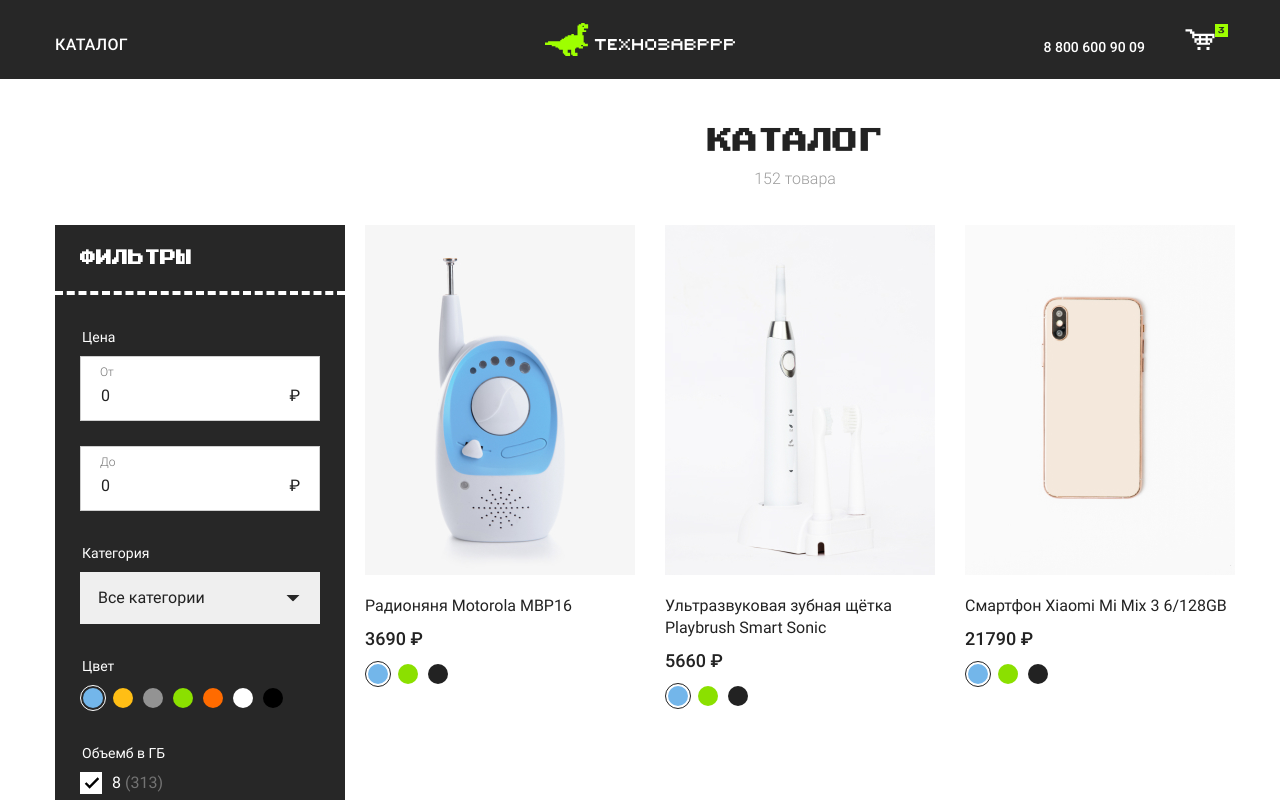
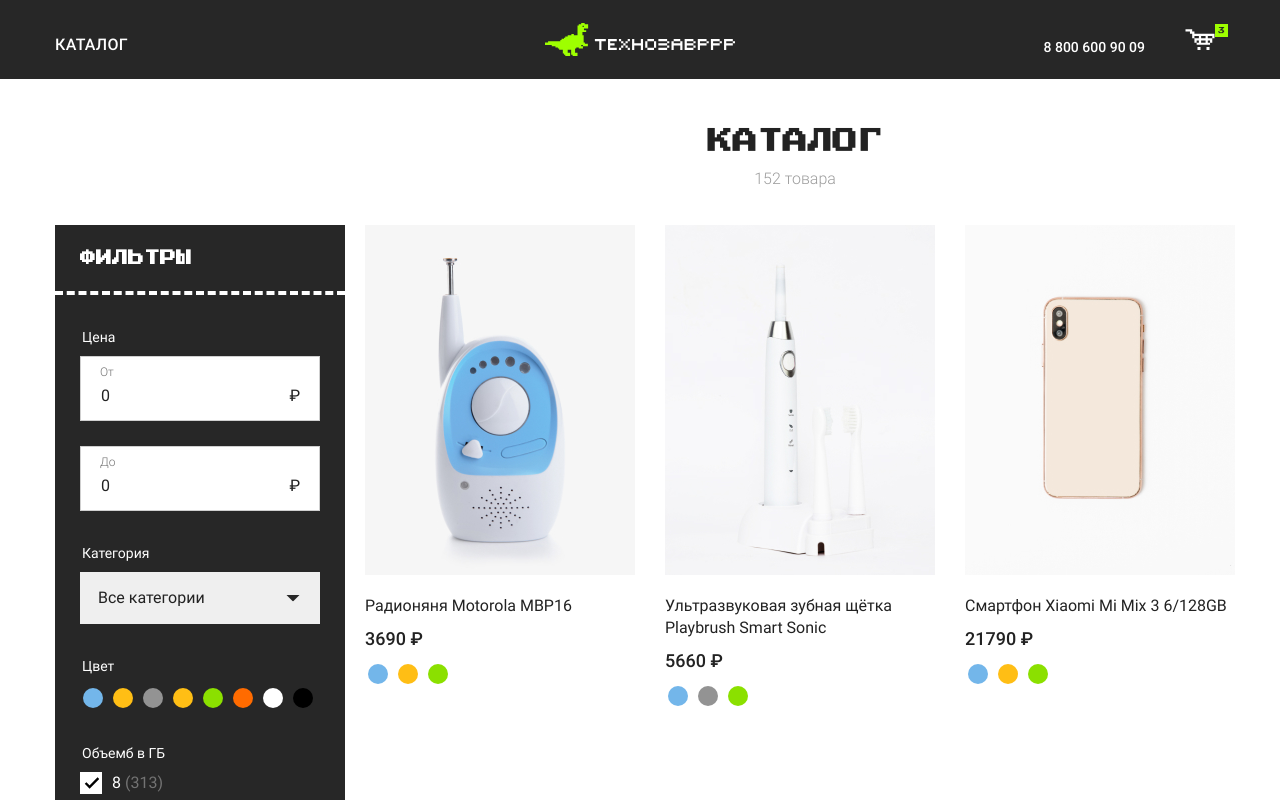
Before and after one commit to ilmensky/skillbox_vuejs_project1, a Vue app: page / in a window 1280 px wide. Shown: the top 800 px of the page. Built offline with nearby package versions, Linux system fonts and the light colour scheme.

Commit message:
add filter by color

```diff
--- a/src/App.vue
+++ b/src/App.vue
@@ -12,9 +12,11 @@
       <ProductFilter
         :category-id.sync="filterCategoryId"
         :price-from.sync="filterPriceFrom"
-        :price-to.sync="filterPriceTo" />
+        :price-to.sync="filterPriceTo"
+        :color-id.sync="filterColorId"
+      />
       <section class="catalog">
-        <ProductList :products="products"/>
+        <ProductList :products="products" :filtered-color="filterColorId"/>
         <BasePagination v-model="page" :count="countProducts" :per-page="productsPerPage"/>
       </section>
     </div>
@@ -39,6 +41,7 @@
       filterPriceFrom: 0,
       filterPriceTo: 0,
       filterCategoryId: 0,
+      filterColorId: 0,
       page: 1,
       productsPerPage: 3,
     };
@@ -61,6 +64,11 @@
           (product) => product.categoryId === this.filterCategoryId,
         );
       }
+      if (this.filterColorId > 0) {
+        filteredProducts = filteredProducts.filter(
+          (product) => product.color_ids.includes(this.filterColorId),
+        );
+      }
       return filteredProducts;
     },
     products() {
--- a/src/components/ProductFilter.vue
+++ b/src/components/ProductFilter.vue
@@ -5,13 +5,13 @@
     <form class="filter__form form" action="#" method="get" @submit.prevent="submit">
       <fieldset class="form__block">
         <legend class="form__legend">Цена</legend>
-        <label class="form__label form__label--price">
-          <input class="form__input" type="text" name="min-price"
+        <label class="form__label form__label--price" for="price-from">
+          <input class="form__input" type="text" name="min-price" id="price-from"
                  v-model.number="currentPriceFrom" >
           <span class="form__value">От</span>
         </label>
-        <label class="form__label form__label--price">
-          <input class="form__input" type="text" name="max-price"
+        <label class="form__label form__label--price" for="price-to">
+          <input class="form__input" type="text" name="max-price" id="price-to"
                  v-model.number="currentPriceTo">
           <span class="form__value">До</span>
         </label>
@@ -19,8 +19,8 @@
 
       <fieldset class="form__block">
         <legend class="form__legend">Категория</legend>
-        <label class="form__label form__label--select">
-          <select class="form__select"  type="text" name="category"
+        <label class="form__label form__label--select" for="category">
+          <select class="form__select"  type="text" name="category" id="category"
                   v-model.number="currentCategoryId">
             <option value="0">Все категории</option>
             <option :value="category.id" v-for="category in categories"
@@ -32,50 +32,17 @@
       <fieldset class="form__block">
         <legend class="form__legend">Цвет</legend>
         <ul class="colors">
-          <li class="colors__item">
-            <label class="colors__label">
-              <input class="colors__radio sr-only" type="radio" name="color" value="#73B6EA"
-                     checked="">
-              <span class="colors__value" style="background-color: #73B6EA;">
+          <li class="colors__item" v-for="(color, key) in colors" :key="key + 'color_filter'">
+            <label class="colors__label" :for="key+'color_id'">
+              <input class="colors__radio sr-only"
+                     type="radio"
+                     :id="key+'color_id'"
+                     v-model="currentColorId"
+                     :value="color.id"
+                     :checked="color.checked">
+              <span class="colors__value" :style="{backgroundColor: color.value}">
                   </span>
             </label>
-          </li>
-          <li class="colors__item">
-            <label class="colors__label">
-              <input class="colors__radio sr-only" type="radio" name="color" value="#FFBE15">
-              <span class="colors__value" style="background-color: #FFBE15;">
-                  </span>
-            </label>
-          </li>
-          <li class="colors__item">
-            <label class="colors__label">
-              <input class="colors__radio sr-only" type="radio" name="color" value="#939393">
-              <span class="colors__value" style="background-color: #939393;">
-                </span></label>
-          </li>
-          <li class="colors__item">
-            <label class="colors__label">
-              <input class="colors__radio sr-only" type="radio" name="color" value="#8BE000">
-              <span class="colors__value" style="background-color: #8BE000;">
-                </span></label>
-          </li>
-          <li class="colors__item">
-            <label class="colors__label">
-              <input class="colors__radio sr-only" type="radio" name="color" value="#FF6B00">
-              <span class="colors__value" style="background-color: #FF6B00;">
-                </span></label>
-          </li>
-          <li class="colors__item">
-            <label class="colors__label">
-              <input class="colors__radio sr-only" type="radio" name="color" value="#FFF">
-              <span class="colors__value" style="background-color: #FFF;">
-                </span></label>
-          </li>
-          <li class="colors__item">
-            <label class="colors__label">
-              <input class="colors__radio sr-only" type="radio" name="color" value="#000">
-              <span class="colors__value" style="background-color: #000;">
-                </span></label>
           </li>
         </ul>
       </fieldset>
@@ -153,6 +120,7 @@
 
 <script>
 import categories from '../data/categories';
+import colors from '../data/colors';
 
 export default {
   name: 'ProductFilter',
@@ -160,17 +128,22 @@
     'priceFrom',
     'priceTo',
     'categoryId',
+    'colorId',
   ],
   data() {
     return {
       currentPriceFrom: 0,
       currentPriceTo: 0,
       currentCategoryId: 0,
+      currentColorId: 0,
     };
   },
   computed: {
     categories() {
       return categories;
+    },
+    colors() {
+      return colors;
     },
   },
   methods: {
@@ -178,11 +151,12 @@
       this.$emit('update:priceFrom', this.currentPriceFrom);
       this.$emit('update:priceTo', this.currentPriceTo);
       this.$emit('update:categoryId', this.currentCategoryId);
+      this.$emit('update:colorId', this.currentColorId);
     },
     reset() {
       this.$emit('update:priceFrom', 0);
       this.$emit('update:priceTo', 0);
-      this.$emit('update:categoryId', 0);
+      this.$emit('update:colorId', 0);
     },
   },
   watch: {
@@ -195,6 +169,9 @@
     categoryId(value) {
       this.currentCategoryId = value;
     },
+    colorId(value) {
+      this.currentColorId = value;
+    },
   },
 };
 </script>
--- a/src/components/ProductItem.vue
+++ b/src/components/ProductItem.vue
@@ -15,29 +15,14 @@
             </span>
 
     <ul class="colors colors--black">
-      <li class="colors__item">
-        <label :for="index+'p1'" class="colors__label">
-          <input :id="index+'p1'" checked="" class="colors__radio sr-only" v-model="color"
+      <li class="colors__item" v-for="(c, key) in product.color_ids" :key="key+'_item_c_'+ index">
+        <label :for="c + '_color_' + index" class="colors__label">
+          <input :id="c + '_color_' + index" class="colors__radio sr-only"
+                 :checked="colors[c - 1].checked"
+                 v-model="color"
                  type="radio"
-                 value="#73B6EA">
-          <span class="colors__value" style="background-color: #73B6EA;">
-                  </span>
-        </label>
-      </li>
-      <li class="colors__item">
-        <label :for="index+'p2'" class="colors__label">
-          <input :id="index+'p2'" class="colors__radio sr-only" type="radio" v-model="color"
-                 value="#8BE000">
-          <span class="colors__value" style="background-color: #8BE000;">
-                  </span>
-        </label>
-      </li>
-      <li class="colors__item">
-        <label :for="index + 'p3'" class="colors__label">
-          <input :id="index + 'p3'" class="colors__radio sr-only" type="radio" v-model="color"
-                 value="#222">
-          <span class="colors__value" style="background-color: #222;">
-                  </span>
+                 :value="colors[c - 1].value">
+          <span class="colors__value" :style="{backgroundColor: colors[c - 1].value}"></span>
         </label>
       </li>
     </ul>
@@ -45,13 +30,35 @@
 </template>
 
 <script>
+import colors from '../data/colors';
+
 export default {
   name: 'ProductItem',
-  props: ['product', 'index'],
+  props: ['product', 'index', 'fColor'],
   data() {
     return {
-      color: '#73B6EA',
+      color: '',
+      fColor2: null,
     };
+  },
+  computed: {
+    colors() {
+      return colors;
+    },
+  },
+  watch: {
+    fColor: {
+      handler(value) {
+        this.fColor2 = value;
+        if (value > 0) {
+          this.color = colors[value - 1].value;
+        } else {
+          this.color = '';
+        }
+      },
+      deep: true,
+      immediate: true,
+    },
   },
 };
 </script>
--- a/src/components/ProductList.vue
+++ b/src/components/ProductList.vue
@@ -1,7 +1,7 @@
 <template>
   <ul class="catalog__list">
-    <ProductItem :product="product" :index="index"
-                 v-for="(product, index) in products" :key="product.id"/>
+    <ProductItem :product="product" :index="index" :f-color="filteredColor"
+                 v-for="(product, index) in products" :key="product.id + '_product'"/>
   </ul>
 </template>
 
@@ -13,7 +13,7 @@
   components: {
     ProductItem,
   },
-  props: ['products'],
+  props: ['products', 'filteredColor'],
 };
 </script>
 
--- /dev/null
+++ b/src/data/colors.js
@@ -0,0 +1,50 @@
+export default [
+  {
+    id: 1,
+    value: '#73B6EA',
+    title: 'blue',
+    checked: false,
+  },
+  {
+    id: 2,
+    value: '#FFBE15',
+    title: 'yellow',
+    checked: false,
+  },
+  {
+    id: 3,
+    value: '#939393',
+    title: 'grey',
+    checked: false,
+  },
+  {
+    id: 4,
+    value: '#FFBE15',
+    title: 'yellow',
+    checked: false,
+  },
+  {
+    id: 5,
+    value: '#8BE000',
+    title: 'green',
+    checked: false,
+  },
+  {
+    id: 6,
+    value: '#FF6B00',
+    title: 'orange',
+    checked: false,
+  },
+  {
+    id: 7,
+    value: '#FFF',
+    title: 'white',
+    checked: false,
+  },
+  {
+    id: 8,
+    value: '#000',
+    title: 'black',
+    checked: false,
+  },
+];
```
Also changed, not shown: src/data/products.js (+12 -0 lines).
